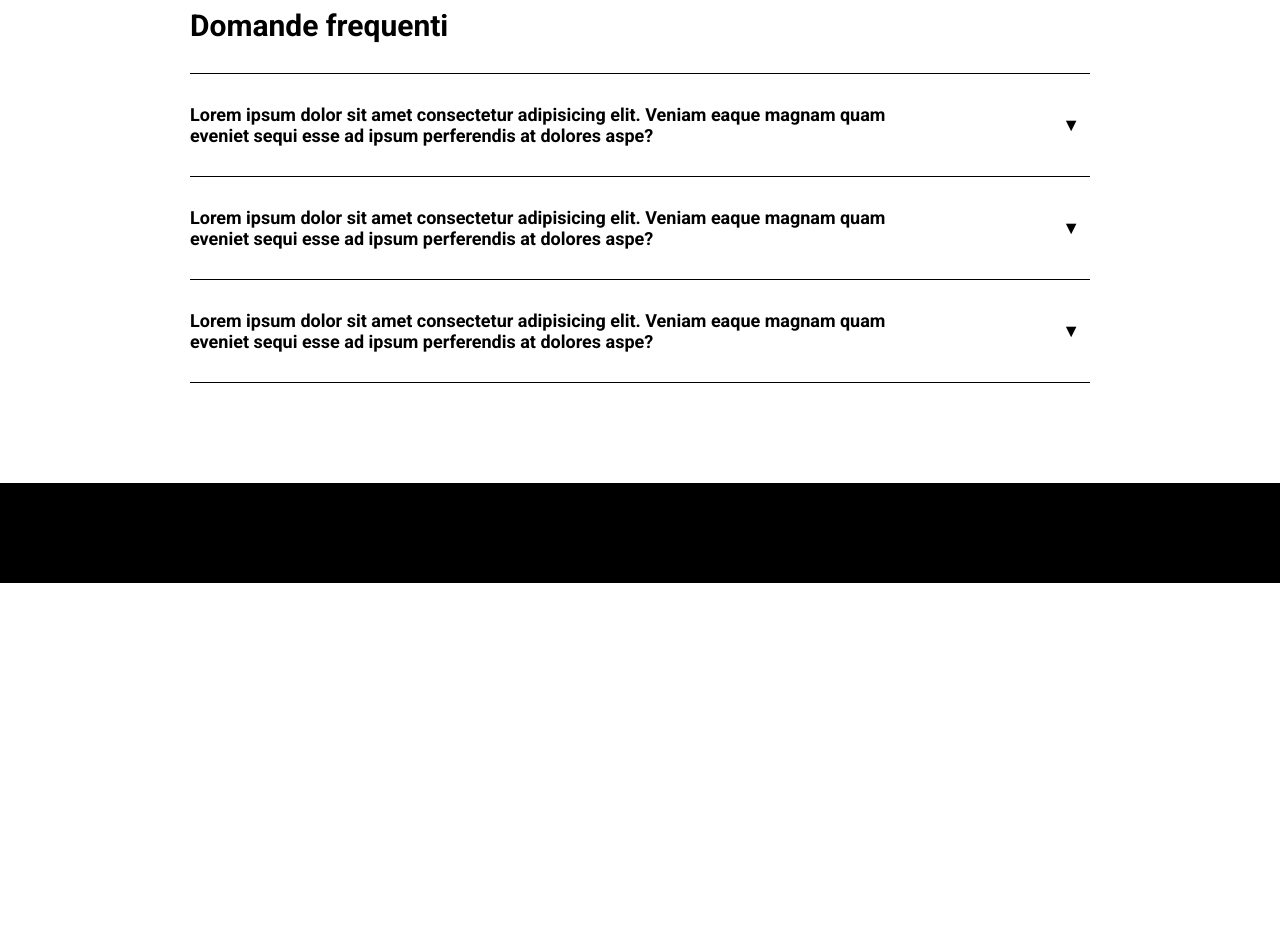
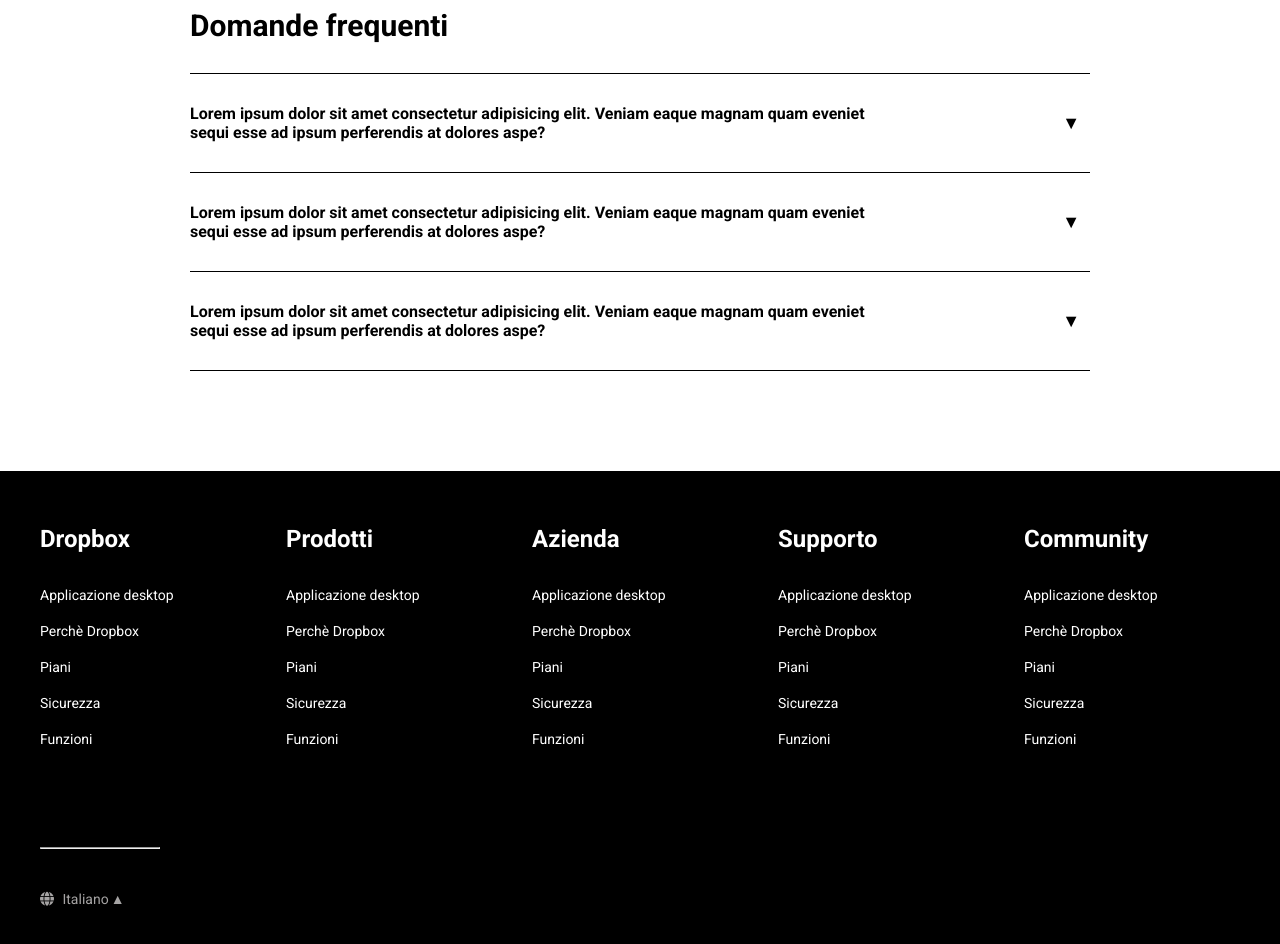
Before and after one commit to IvanRizzo28/htmlcss-dropbox, a plain HTML site: page index.html in a window 1280 px wide. Shown: the part 5618-6562 px from the top of the page. Before the commit the page ends 6201 px from the top, so only its background shows below. Drawn offline with Linux system fonts and the light colour scheme.

Commit message:
fine footer

```diff
--- a/css/style.css
+++ b/css/style.css
@@ -80,7 +80,7 @@ footer{
     display: flex;
 }
 
-.flex.col3{
+.flex.col3, .flex.col5{
     justify-content: space-between;
     align-items: stretch;
     flex-wrap: wrap;
@@ -107,6 +107,11 @@ footer{
 
 .col1 .box{
     width: 100%;
+}
+
+.col5 .box{
+    border: none;
+    width: 18%;
 }
 
 .flex.col2{
@@ -454,7 +459,6 @@ domande frequenti
 
 .testo span{
     font-weight: bold;
-    font-size: 18px;
     width: 80%;
 }
 
@@ -488,3 +492,48 @@ domande frequenti
 /*
 footer
 */
+
+footer{
+    color: #fff;
+}
+
+footer hr{
+    width: 10%;
+}
+
+footer .box{
+    border: none;
+}
+
+footer .box h3{
+    margin-bottom: 30px;
+}
+
+footer .box a{
+    margin-bottom: 20px;
+    font-size: 14px;
+}
+
+footer .box a{
+    color: inherit;
+    display: block;
+}
+
+footer .box a:hover{
+    text-decoration: underline;
+}
+
+.lingua{
+    color: rgb(166, 164, 164);
+    font-size: 14px;
+}
+
+.lingua i{
+    margin-right: 5px;
+}
+
+.lingua::after{
+    display: inline-block;
+    margin-left: 2px;
+    content: '\25B2';
+}
--- a/index.html
+++ b/index.html
@@ -331,7 +331,54 @@
     </main>
     <!--/main-->
     <!--footer-->
-    <footer></footer>
+    <footer>
+        <div class="container big flex col5">
+            <div class="box">
+                <h3>Dropbox</h3>
+                <a href="#">Applicazione desktop</a>
+                <a href="#">Perchè Dropbox</a>
+                <a href="#">Piani</a>
+                <a href="#">Sicurezza</a>
+                <a href="#">Funzioni</a>
+            </div>
+            <div class="box">
+                <h3>Prodotti</h3>
+                <a href="#">Applicazione desktop</a>
+                <a href="#">Perchè Dropbox</a>
+                <a href="#">Piani</a>
+                <a href="#">Sicurezza</a>
+                <a href="#">Funzioni</a>
+            </div>
+            <div class="box">
+                <h3>Azienda</h3>
+                <a href="#">Applicazione desktop</a>
+                <a href="#">Perchè Dropbox</a>
+                <a href="#">Piani</a>
+                <a href="#">Sicurezza</a>
+                <a href="#">Funzioni</a>
+            </div>
+            <div class="box">
+                <h3>Supporto</h3>
+                <a href="#">Applicazione desktop</a>
+                <a href="#">Perchè Dropbox</a>
+                <a href="#">Piani</a>
+                <a href="#">Sicurezza</a>
+                <a href="#">Funzioni</a>
+            </div>
+            <div class="box">
+                <h3>Community</h3>
+                <a href="#">Applicazione desktop</a>
+                <a href="#">Perchè Dropbox</a>
+                <a href="#">Piani</a>
+                <a href="#">Sicurezza</a>
+                <a href="#">Funzioni</a>
+            </div>
+        </div>
+        <div class="container big">
+            <hr>
+            <span class="lingua"><i class="fa-solid fa-globe"></i> Italiano</span>
+        </div>
+    </footer>
     <!--/footer-->
 </body>
 </html>
```
